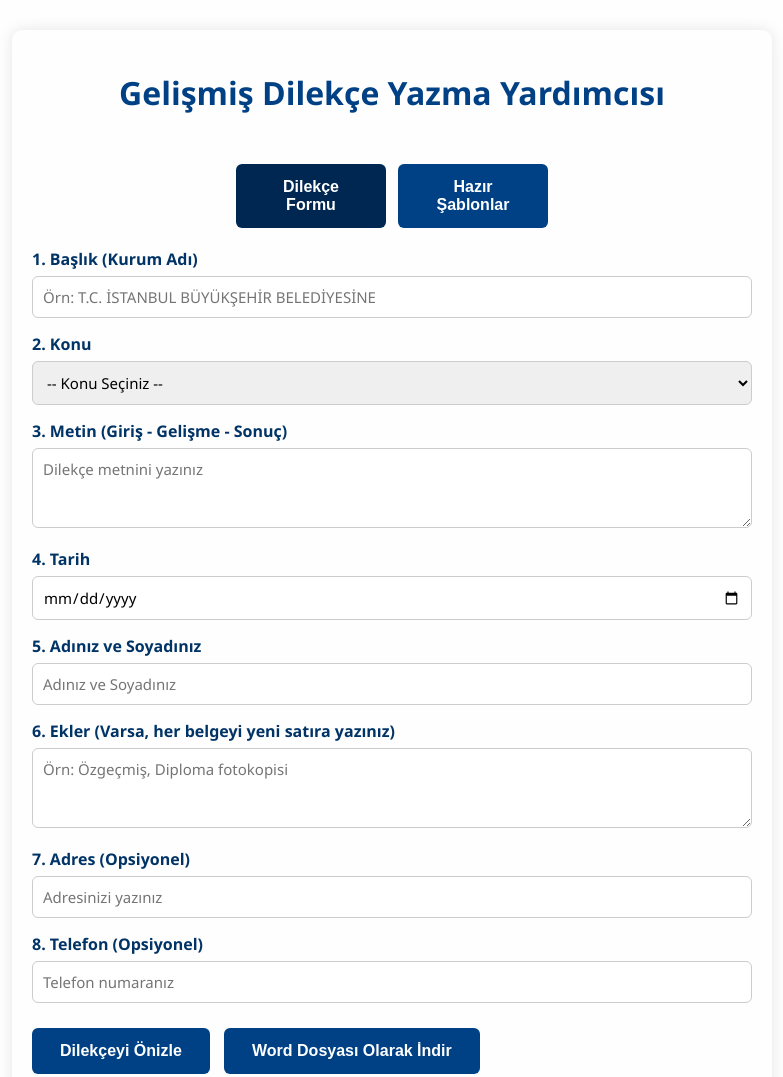
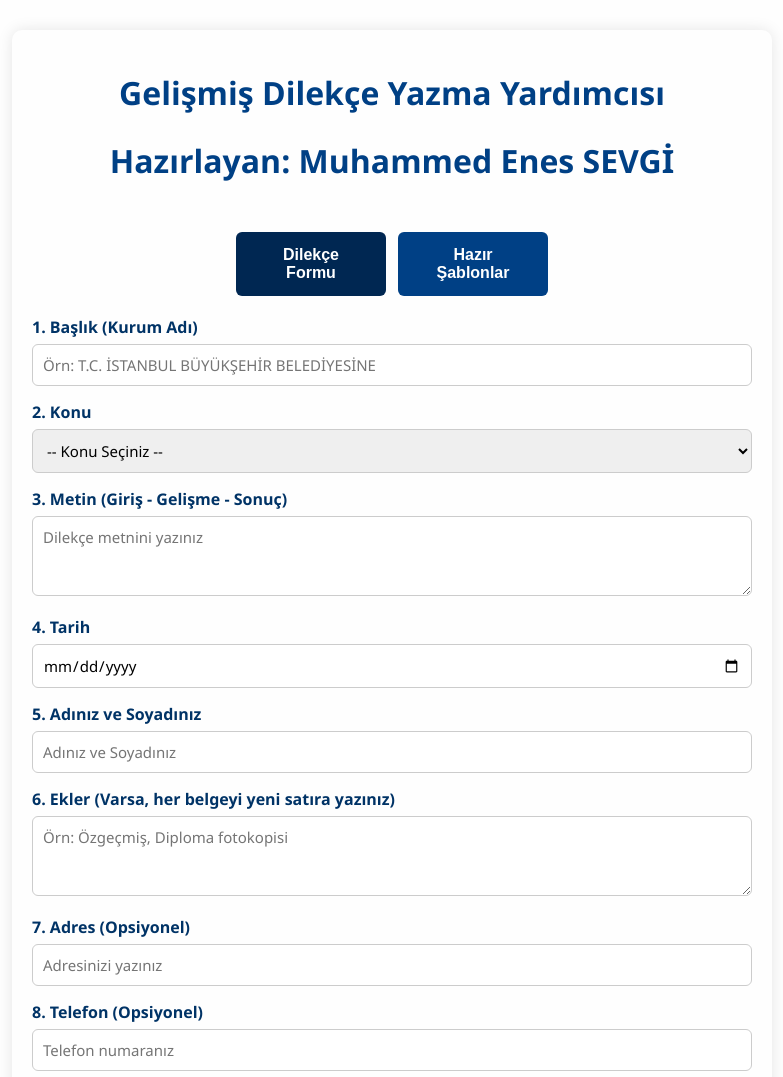
Before and after one commit to MEnesSevgi/dilekce_yardimcisi, a plain HTML site: page index.html in a window 1280 px wide. Shown: the top 1077 px of the page, without its empty margins (248-1031 px from the left). Drawn offline with Linux system fonts and the light colour scheme; a script that the page names is missing.

Commit message:
Update index.html

```diff
--- a/index.html
+++ b/index.html
@@ -121,6 +121,7 @@
 </head>
 <body>
   <h1>Gelişmiş Dilekçe Yazma Yardımcısı</h1>
+    <h1>Hazırlayan: Muhammed Enes SEVGİ</h1>
 
   <div id="tabs">
     <button id="tab-form" class="active" type="button">Dilekçe Formu</button>
```
